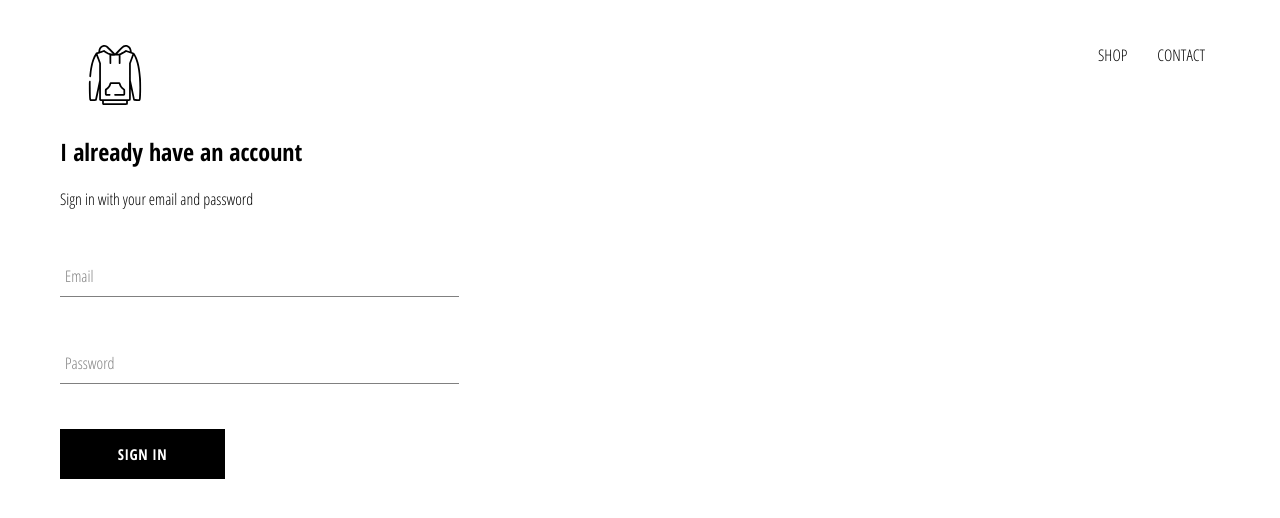
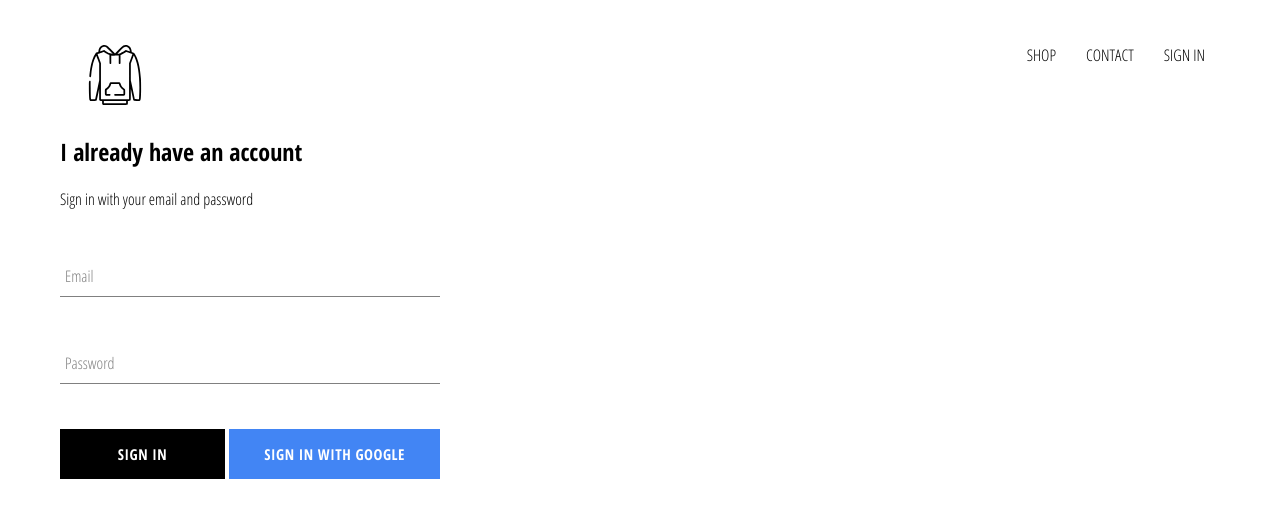
Before and after one commit to KhalilSelyan/wat-clothing, a React (Create React App) app: page /signin in a window 1280 px wide. Shown: the top 518 px of the page. Built offline with nearby package versions, Linux system fonts and the light colour scheme; no server answers.

Commit message:
Integrated firebase

```diff
--- a/package.json
+++ b/package.json
@@ -6,6 +6,7 @@
     "@testing-library/jest-dom": "^5.14.1",
     "@testing-library/react": "^11.2.7",
     "@testing-library/user-event": "^12.8.3",
+    "firebase": "^9.1.2",
     "node-sass": "^6.0.1",
     "react": "^17.0.2",
     "react-dom": "^17.0.2",
--- a/src/App.css
+++ b/src/App.css
@@ -7,3 +7,7 @@
   text-decoration: none;
   color: black;
 }
+
+* {
+  box-sizing: border-box;
+}
--- a/src/App.js
+++ b/src/App.js
@@ -5,10 +5,32 @@
 import ShopPage from "./pages/shop/shop.component";
 import SignInOut from "./pages/signinout/signinout.component";
 import Header from "./components/header/header.component";
-function App() {
+import { auth } from "./firebase/firebase.utils";
+class App extends React.Component {
+  constructor() {
+    super();
+    this.state = {
+      currentUser: "",
+    };
+  }
+
+  unsubscribeFromAuth = null;
+
+  componentDidMount() {
+    this.unsubscribeFromAuth = auth.onAuthStateChanged((user) => {
+      this.setState({ currentUser: user });
+      console.log(user);
+    });
+  }
+
+  componentWillUnmount() {
+    this.unsubscribeFromAuth();
+  }
+
+  render() {
     return (
       <div>
-      <Header />
+        <Header currentUser={this.state.currentUser} />
         <Switch>
           <Route exact path="/" component={HomePage} />
           <Route path="/shop" component={ShopPage} />
@@ -17,5 +39,6 @@
       </div>
     );
   }
+}
 
 export default App;
--- a/src/components/custom-button/custom-button.component.jsx
+++ b/src/components/custom-button/custom-button.component.jsx
@@ -2,8 +2,11 @@
 
 import "./custom-button.styles.scss";
 
-const CustomButton = ({ children, ...otherProps }) => (
-  <button className="custom-button" {...otherProps}>
+const CustomButton = ({ children, isGoogleSignIn, ...otherProps }) => (
+  <button
+    className={`${isGoogleSignIn ? "google-sign-in" : ""} custom-button`}
+    {...otherProps}
+  >
     {children}
   </button>
 );
--- a/src/components/custom-button/custom-button.styles.scss
+++ b/src/components/custom-button/custom-button.styles.scss
@@ -19,4 +19,13 @@
     color: black;
     border: 1px solid black;
   }
+
+  &.google-sign-in {
+    background-color: #4285f4;
+    color: white;
+    &:hover {
+      background-color: #357ae8;
+      border: none;
+    }
+  }
 }
--- a/src/components/header/header.component.jsx
+++ b/src/components/header/header.component.jsx
@@ -1,9 +1,10 @@
 import React from "react";
 import { Link } from "react-router-dom";
 import { ReactComponent as Logo } from "../../assets/clothes.svg";
+import { auth } from "../../firebase/firebase.utils";
 import "./header.styles.scss";
 
-const Header = () => {
+const Header = ({ currentUser }) => {
   return (
     <div className="header">
       <Link className="logo-container" to="/">
@@ -16,9 +17,15 @@
         <Link className="option" to="/shop">
           CONTACT
         </Link>
-        {/* <Link className="option" to="/signin">
-        SIGN IN
-      </Link> */}
+        {currentUser ? (
+          <div className="option" onClick={() => auth.signOut()}>
+            SIGN OUT
+          </div>
+        ) : (
+          <Link className="option" to="/signin">
+            SIGN IN
+          </Link>
+        )}
       </div>
     </div>
   );
--- a/src/components/header/header.styles.scss
+++ b/src/components/header/header.styles.scss
@@ -20,6 +20,7 @@
 
     .option {
       padding: 10px 15px;
+      cursor: pointer;
     }
   }
 }
--- a/src/components/signin/signin.component.jsx
+++ b/src/components/signin/signin.component.jsx
@@ -1,5 +1,5 @@
 import React from "react";
-
+import { signInWithGoogle } from "../../firebase/firebase.utils";
 import FormInput from "../form-input/form-input.component";
 import CustomButton from "../custom-button/custom-button.component";
 import "./signin.styles.scss";
@@ -46,7 +46,12 @@
             required
           />
 
-          <CustomButton type="submit">Sign in</CustomButton>
+          <div className="buttons">
+            <CustomButton type="submit">Sign in</CustomButton>
+            <CustomButton onClick={signInWithGoogle} isGoogleSignIn>
+              Sign In With Google
+            </CustomButton>
+          </div>
         </form>
       </div>
     );
--- a/src/components/signin/signin.styles.scss
+++ b/src/components/signin/signin.styles.scss
@@ -1,5 +1,5 @@
 .sign-in {
-  width: 30vw;
+  width: 380px;
   display: flex;
   flex-direction: column;
 }
@@ -7,3 +7,8 @@
 .title {
   margin: 10px 0;
 }
+
+.buttons {
+  display: flex;
+  justify-content: space-between;
+}
--- /dev/null
+++ b/src/firebase/firebase.utils.js
@@ -0,0 +1,24 @@
+import firebase from "firebase/compat/app";
+import "firebase/compat/auth";
+import "firebase/compat/firestore";
+
+const config = {
+  apiKey: "AIzaSyB7PW5GKN1t45tcnz-9Taq1xHmafXx7xHk",
+  authDomain: "wat-db.firebaseapp.com",
+  projectId: "wat-db",
+  storageBucket: "wat-db.appspot.com",
+  messagingSenderId: "97267834195",
+  appId: "1:97267834195:web:d9ddb5bdc7d9e50c7155a6",
+};
+
+firebase.initializeApp(config);
+
+export const auth = firebase.auth();
+export const firestore = firebase.firestore();
+
+const provider = new firebase.auth.GoogleAuthProvider();
+provider.setCustomParameters({ prompt: "select_account" });
+
+export const signInWithGoogle = () => auth.signInWithPopup(provider);
+
+export default firebase;
```
Also changed, not shown: 1 other file (tests, documents, lock files or other folders). Lines whose indentation alone changed are shown as unchanged.
